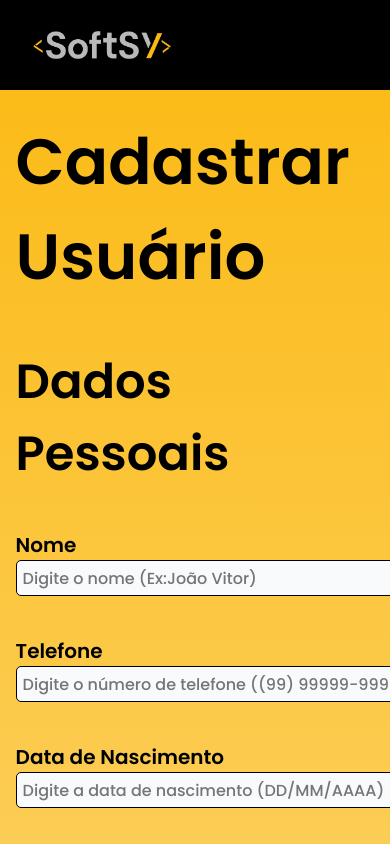
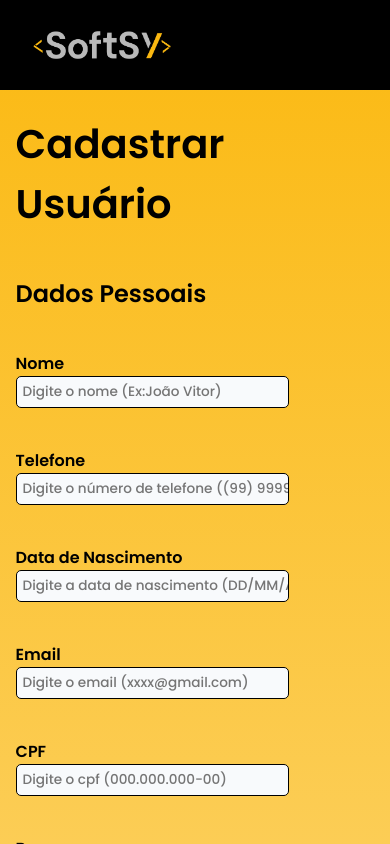
Before and after one commit to luyz-gusta/softsy, a React (Create React App) app: page / in a window 390 px wide. Both pictures are taken after a click on the button "Nova Pessoa". Built offline with nearby package versions, Linux system fonts and the light colour scheme; no server answers.

Commit message:
Projeto Finalizado

```diff
--- a/src/assets/styles/createUser.css
+++ b/src/assets/styles/createUser.css
@@ -89,3 +89,68 @@
     background: var(--white-default);
     cursor: pointer;
 }
+
+@media (max-width: 1024px) {
+    .input-label input,
+    .input-label select {
+        width: 25vw;
+        height: 32px;
+        font-size: 0.85rem;
+    }
+
+    .input-label label {
+        font-size: 1rem;
+    }
+
+    .container-create_user h1 {
+        font-size: 3rem;
+    }
+
+    .personal-data h2 {
+        font-size: 2rem;
+    }
+
+    .address-data h2 {
+        font-size: 2rem;
+    }
+
+    .action-btn {
+        font-size: 1rem;
+        padding: 10px 36px;
+    }
+}
+
+@media (max-width: 640px) {
+    .input-label input,
+    .input-label select {
+        width: 40vw;
+        height: 32px;
+        font-size: 0.85rem;
+    }
+}
+
+@media (max-width: 560px) {
+    .container-create_user h1 {
+        font-size: 2.5rem;
+    }
+
+    .personal-data h2 {
+        font-size: 1.5rem;
+    }
+
+    .address-data h2 {
+        font-size: 1.5rem;
+    }
+
+    .input-label input,
+    .input-label select {
+        width: 70vw;
+        height: 32px;
+        font-size: 0.85rem;
+    }
+
+    .action-btn {
+        font-size: 0.85rem;
+        padding: 10px 28px;
+    }
+}
```
